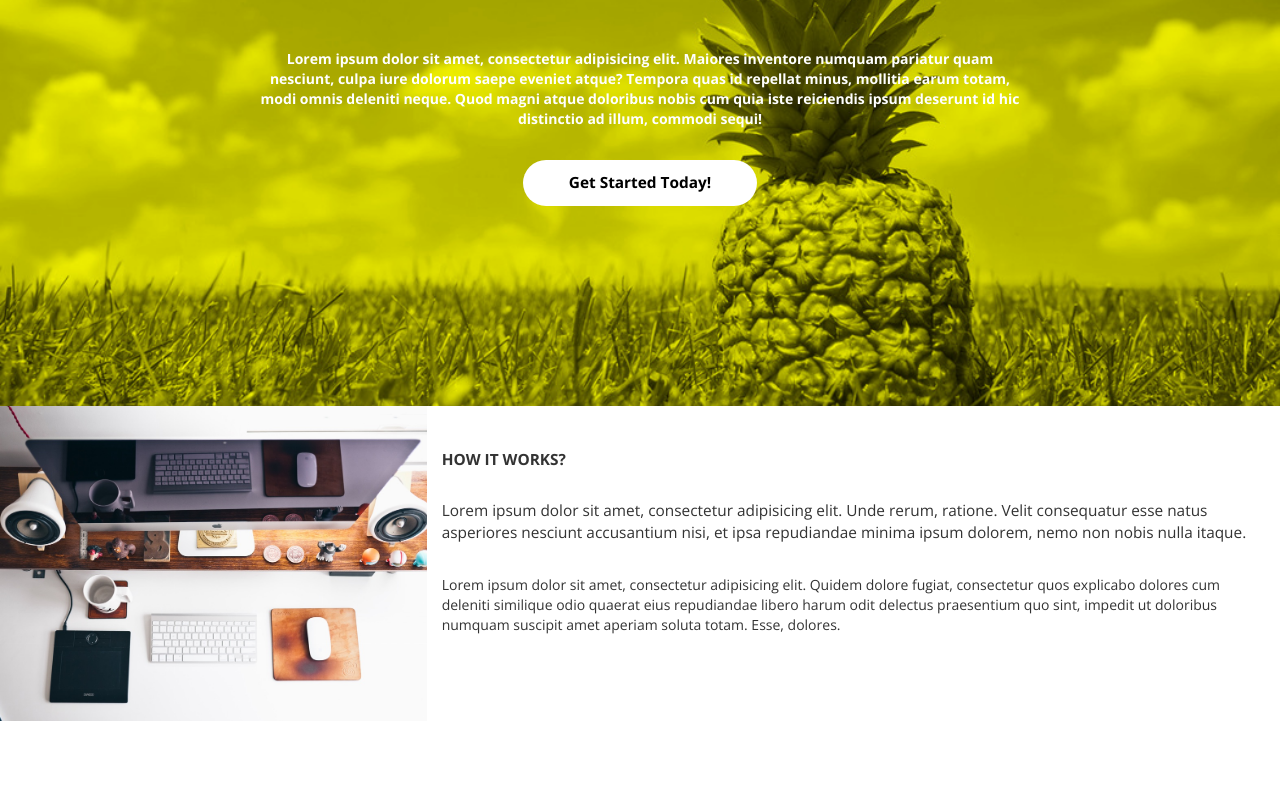
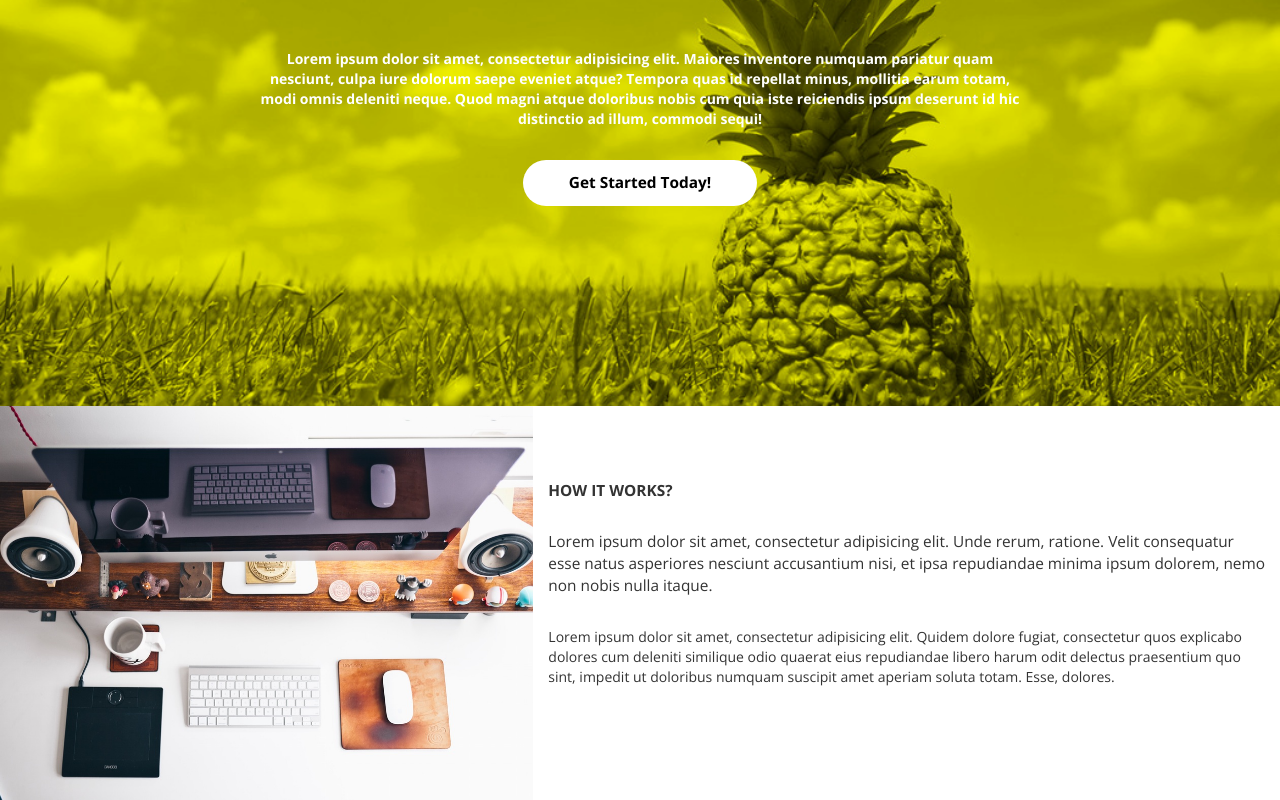
Before and after one commit to shenils/psd2html, a website: page index.html in a window 1280 px wide. Shown: the part 1678-2478 px from the top of the page. Before the commit the page ends 2399 px from the top, so only its background shows below. Drawn offline with nearby package versions, Linux system fonts and the light colour scheme.

Commit message:
how it works

```diff
--- a/assets/stylesheets/src/how_works.scss
+++ b/assets/stylesheets/src/how_works.scss
@@ -8,6 +8,7 @@
     font-weight: bold;
     text-transform: uppercase;
     margin-top: 3em;
+    padding-top: 2em;
   }
 
   p.excerpt {
--- a/index.html
+++ b/index.html
@@ -97,10 +97,10 @@
   <section id="how_works">
     <div class="container-fluid">
       <div class="row">
-        <div class="col-sm-4 hidden-xs img-container">
+        <div class="col-sm-5 hidden-xs img-container">
           <img src="assets/images/work.jpg" alt="how it works" class="img-responsive">
         </div>
-        <div class="col-sm-8">
+        <div class="col-sm-7">
           <h3>How it Works?</h3>
           <p class="excerpt">
             Lorem ipsum dolor sit amet, consectetur adipisicing elit. Unde rerum, ratione. Velit consequatur esse natus asperiores nesciunt accusantium nisi, et ipsa repudiandae minima ipsum dolorem, nemo non nobis nulla itaque.
```
Also changed, not shown: assets/stylesheets/app.min.css, assets/stylesheets/how_works.css, 1 other file.
